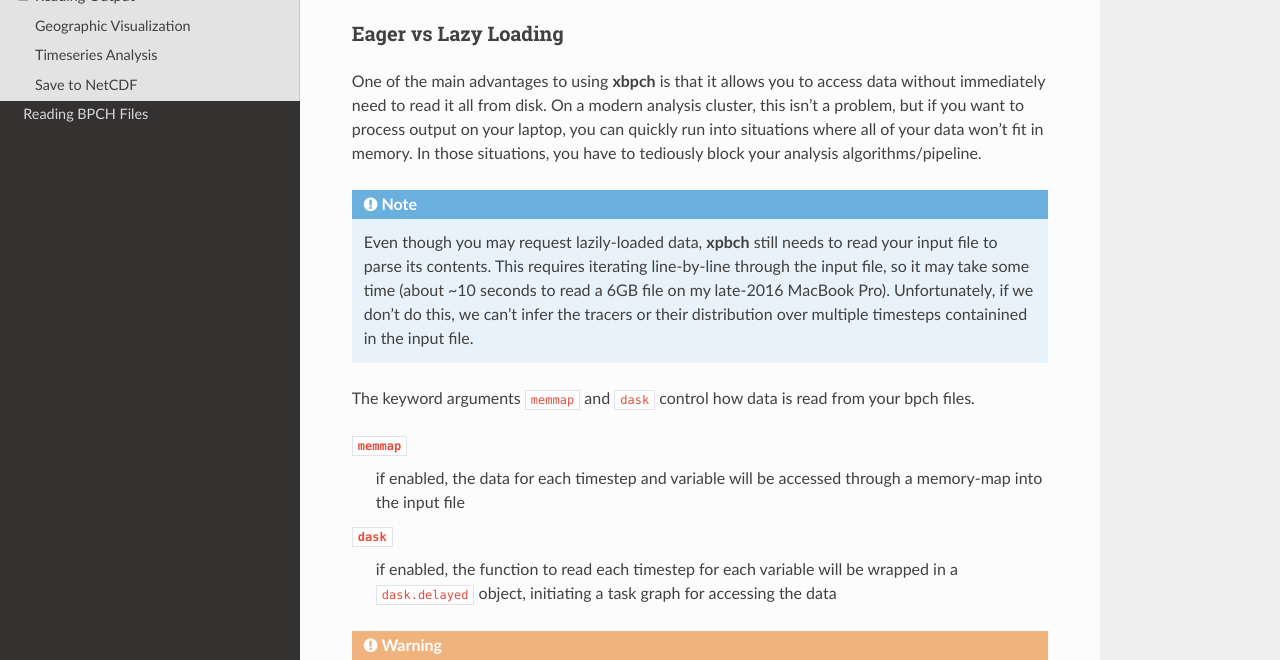
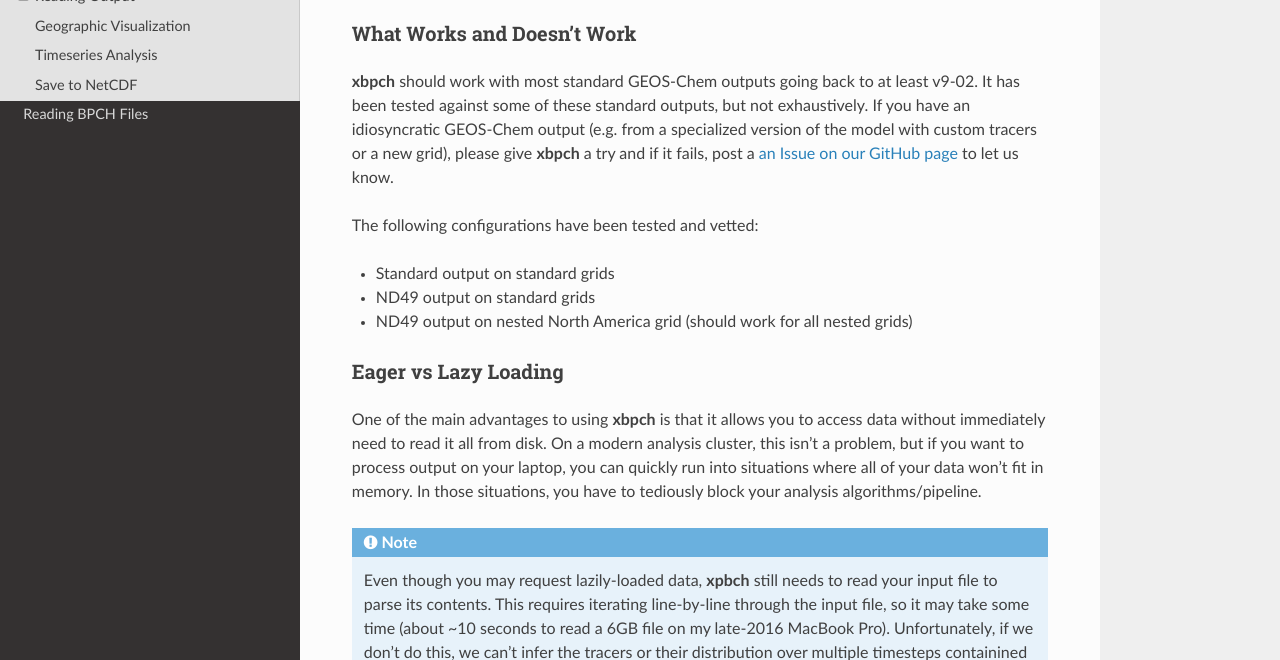
Before and after one commit to darothen/xbpch, a Sphinx documentation site: the page built from doc/usage.rst, in a window 1280 px wide and 900 px high, scrolled down 960 px, cut to the strip 240-900 px from the top of the window. Built offline with Sphinx 7.4.7 and the Read the Docs theme 2.0.0, drawn with Linux system fonts in a browser that asks for light colours.

Commit message:
DOC: Tweak docs to acknowledge nested grid support

```diff
--- a/doc/usage.rst
+++ b/doc/usage.rst
@@ -55,6 +55,23 @@
     met_data = xbpch.open_bpchdataset(
         "my_data.bpch", categories=["DAO-FLDS", ]
     )
+
+
+What Works and Doesn't Work
+^^^^^^^^^^^^^^^^^^^^^^^^^^^
+
+**xbpch** should work with most standard GEOS-Chem outputs going back to at
+least v9-02. It has been tested against some of these standard outputs, but
+not exhaustively. If you have an idiosyncratic GEOS-Chem output (e.g. from a
+specialized version of the model with custom tracers or a new grid), please
+give **xbpch** a try and if it fails, post a `an Issue on our GitHub page <https://github.com/darothen/xbpch/issues>`_
+to let us know.
+
+The following configurations have been tested and vetted:
+
+- Standard output on standard grids
+- ND49 output on standard grids
+- ND49 output on nested North America grid (should work for all nested grids)
 
 
 Eager vs Lazy Loading
```
